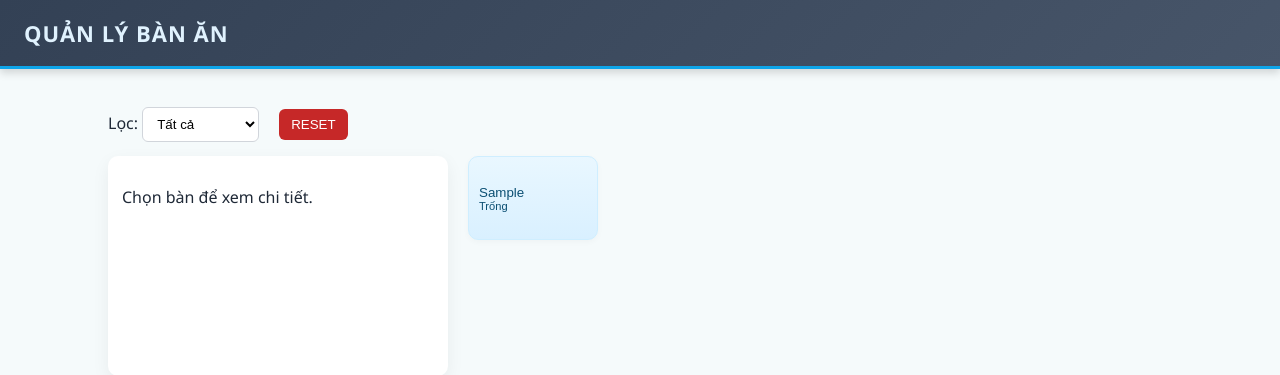
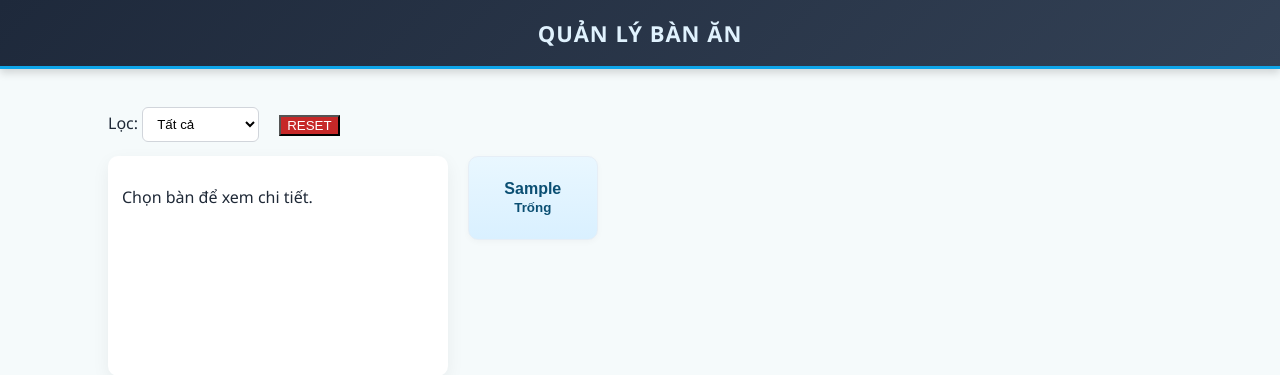
Before and after one commit to GiaHan2005/Nghien-cuu-va-xay-ding-trang-web-order-mon-tai-cho-bang-cach-quet-QR-ban, a PHP site: page /quanlyban.php in a window 1280 px wide. Shown: the top 375 px of the page. Run offline with PHP 8.4, Linux system fonts and the light colour scheme; tables that the repository leaves empty or names only in its code hold one stand-in row (values such as "Sample post"); data that the repository does not hold is empty.

Commit message:
Update quanlyban.css

```diff
--- a/quanlyban.css
+++ b/quanlyban.css
@@ -6,6 +6,9 @@
     --danger: #c62828;
     --success: #2e7d32;
 }
+
+
+/* Reset */
 
 * {
     box-sizing: border-box;
@@ -18,12 +21,15 @@ body {
     color: #1f2937;
 }
 
+
+/* TOP BAR */
+
 .topbar {
     background: linear-gradient(135deg, #1e293b, #334155);
     color: #fff;
     padding: 18px 24px;
     display: flex;
-    justify-content: space-between;
+    justify-content: center;
     align-items: center;
     border-bottom: 3px solid #0ea5e9;
     box-shadow: 0 4px 8px rgba(0, 0, 0, 0.15);
@@ -42,15 +48,17 @@ body {
     animation: fadeInDown 0.5s ease;
 }
 
-.topbar:hover {
-    background: linear-gradient(135deg, #334155, #475569);
-}
+
+/* CONTAINER */
 
 .container {
     max-width: 1100px;
     margin: 20px auto;
     padding: 18px;
 }
+
+
+/* HEADER FILTER + RESET */
 
 .header {
     display: flex;
@@ -60,17 +68,10 @@ body {
     justify-content: space-between;
 }
 
-.header h2 {
-    margin: 0;
-    font-size: 28px;
-    color: #0b3b5a;
-}
-
 .controls {
     display: flex;
     align-items: center;
     gap: 8px;
-    width: auto;
 }
 
 .controls select {
@@ -80,7 +81,7 @@ body {
     background: white;
 }
 
-.controls .btn-danger {
+#resetAll {
     padding: 8px 12px;
     border-radius: 6px;
     background: var(--danger);
@@ -89,14 +90,12 @@ body {
     cursor: pointer;
 }
 
-.controls .link {
-    text-decoration: none;
-    padding: 6px 10px;
-    border: 1px solid #cbd5e1;
-    border-radius: 6px;
-    color: #0b3b5a;
-    background: white;
+#resetAll:hover {
+    opacity: 0.9;
 }
+
+
+/* MAIN LAYOUT */
 
 .main-content {
     display: flex;
@@ -114,135 +113,105 @@ body {
     min-height: 220px;
 }
 
+
+/* GRID BÀN */
+
 .table-grid {
     flex: 1;
     display: grid;
     grid-template-columns: repeat(5, 1fr);
     gap: 14px;
-    align-content: start;
 }
 
-.table-btn {
+
+/* BUTTON BÀN CHUẨN */
+
+.table-grid button {
     width: 100%;
     height: 84px;
     border-radius: 10px;
     border: 1px solid #e6eef6;
     box-shadow: 0 2px 6px rgba(15, 23, 42, 0.03);
     cursor: pointer;
-    background: #e8f6ff;
     padding: 10px;
     text-align: center;
-    display: flex;
-    flex-direction: column;
-    justify-content: center;
+    font-size: 16px;
+    font-weight: 600;
     transition: transform .12s ease, box-shadow .12s ease;
 }
 
-.table-btn:hover {
-    transform: translateY(-3px);
-    box-shadow: 0 8px 20px rgba(15, 23, 42, 0.06);
+
+/* BÀN TRỐNG = XANH BIỂN */
+
+.available {
+    background: linear-gradient(180deg, #e9f7ff, #d9f0ff);
+    border-color: #cfeeff;
+    color: #0b4f73;
 }
 
-.table-btn.reserved {
+
+/* BÀN CÓ KHÁCH = ĐỎ NHẠT */
+
+.reserved {
     background: linear-gradient(180deg, #fff0f0, #ffdede);
     border-color: #ffd0d0;
     color: #7a1a1a;
 }
 
-.table-btn.available {
-    background: linear-gradient(180deg, #e9f7ff, #d9f0ff);
-    border-color: #cfeeff;
-    color: #0b4f73;
+
+/* Hover chung */
+
+.table-grid button:hover {
+    transform: translateY(-3px);
+    box-shadow: 0 8px 20px rgba(15, 23, 42, 0.06);
 }
 
-.table-title {
-    font-weight: 700;
-    font-size: 16px;
-}
 
-.small-note {
-    font-size: 12px;
-    color: var(--muted);
-    margin-top: 6px;
-}
+/* GHI CHÚ */
 
 .input {
     width: 100%;
-    padding: 8px 10px;
+    padding: 8px;
     border-radius: 6px;
     border: 1px solid #d1d5db;
     margin-top: 6px;
 }
 
-.row {
-    display: flex;
-    gap: 8px;
-}
 
-.col {
-    flex: 1;
-}
+/* BUTTON LƯU + HOÀN THÀNH */
 
-.actions {
-    margin-top: 12px;
-    display: flex;
-    gap: 8px;
-}
-
-.btn {
-    padding: 8px 12px;
-    border-radius: 6px;
-    border: none;
-    cursor: pointer;
-}
-
-.btn-primary {
+button.btn-primary {
     background: var(--accent);
     color: white;
 }
 
-.btn-danger {
+button.btn-danger {
     background: var(--danger);
     color: white;
-}
-
-.btn-sm {
-    padding: 6px 8px;
-    background: #f3f4f6;
-    border: 1px solid #e5e7eb;
-    border-radius: 6px;
-    cursor: pointer;
-}
-
-.btn-add {
-    background: var(--danger);
-    color: white;
-    margin-left: 5px;
 }
 
 .orders-table {
     width: 100%;
     border-collapse: collapse;
-    margin-top: 8px;
+    margin-top: 10px;
 }
 
 .orders-table th,
 .orders-table td {
     padding: 8px;
     border-bottom: 1px solid #f1f5f9;
-    text-align: left;
     font-size: 14px;
 }
 
-.orders-table thead th {
+.orders-table th {
     font-weight: 600;
     color: #0b3b5a;
 }
 
+
+/* RESPONSIVE */
+
 @media (max-width:950px) {
-    .table-grid {
-        grid-template-columns: repeat(3, 1fr);
-    }
     .main-content {
         flex-direction: column;
     }
@@ -250,13 +219,16 @@ body {
         width: 100%;
         order: -1;
     }
+    .table-grid {
+        grid-template-columns: repeat(3, 1fr);
+    }
 }
 
 @media (max-width:520px) {
     .table-grid {
         grid-template-columns: repeat(2, 1fr);
     }
-    .table-btn {
+    .table-grid button {
         height: 72px;
     }
 }
```
